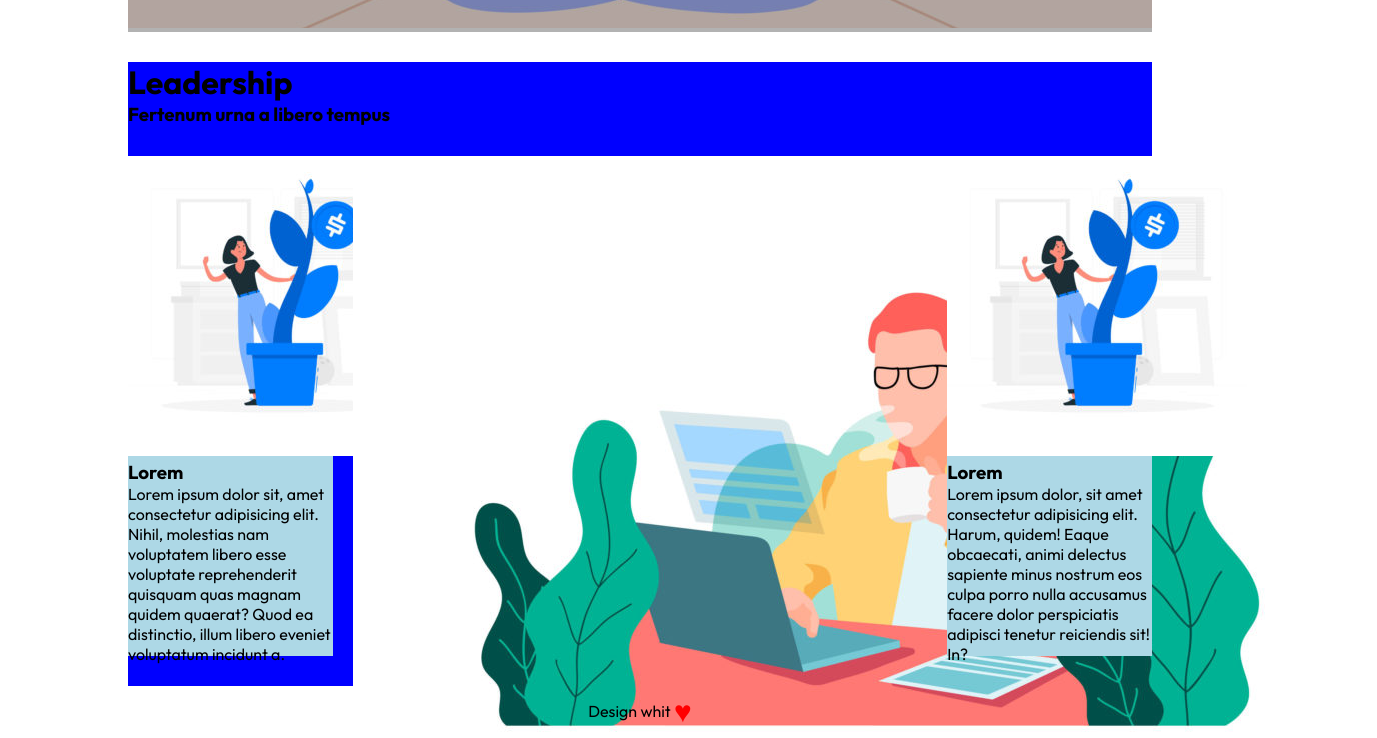
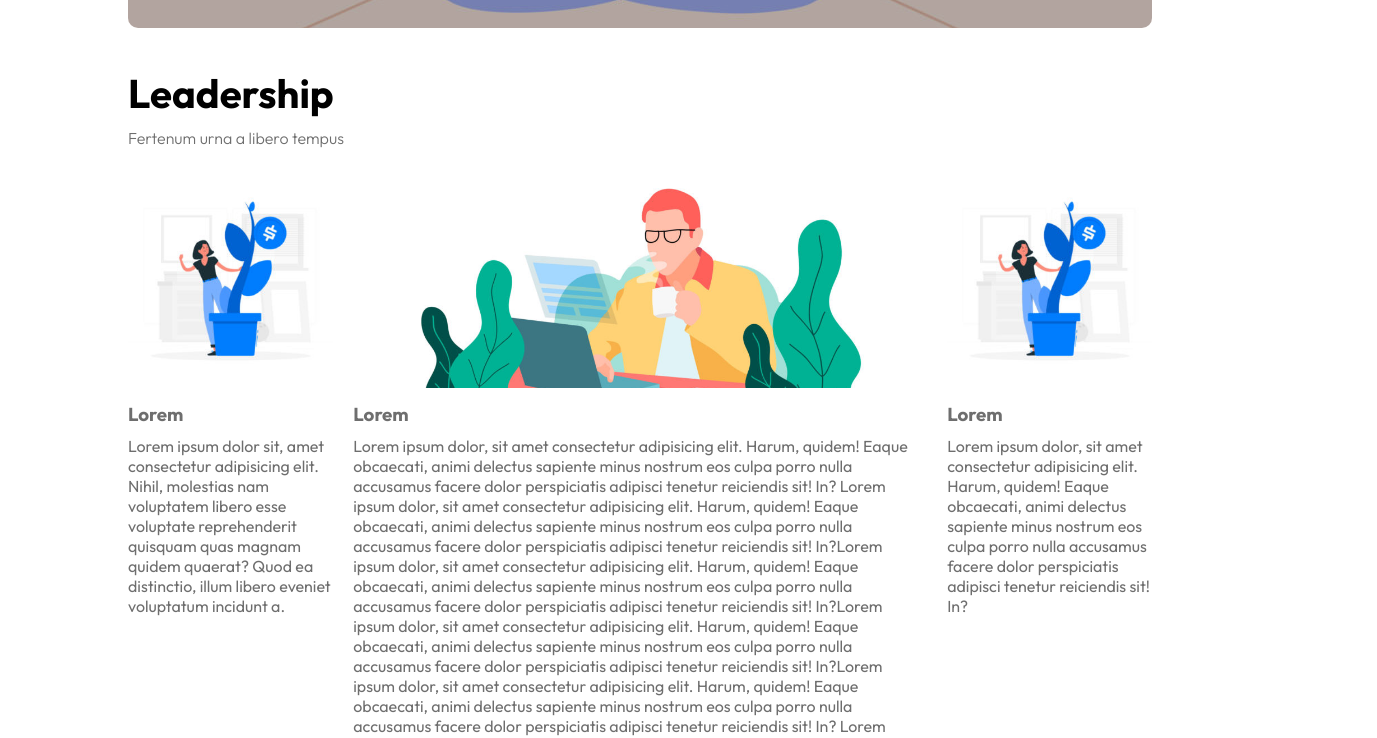
Before and after one commit to FedePizze/htmlcss-wp, a plain HTML site: page index.html in a window 1280 px wide. Shown: the part 630-1368 px from the top of the page, 1377 px wide, since content can reach past the window. Drawn offline with Linux system fonts and the light colour scheme.

Commit message:
completo-senza-overlay-colonne-css

```diff
--- a/style.css
+++ b/style.css
@@ -47,9 +47,15 @@ header nav ul{
     position: relative;
 }
 
+#problem{
+    font-size: 0;
+}
+
 .yellow-box img{
     width: 100%;
     height: 500px;
+    object-fit: cover;
+    border-radius: 10px;
 }
 
 .overlay{
@@ -59,11 +65,9 @@ header nav ul{
     right: 0;
     bottom: 0px;
     left: 0px;
+    border-radius: 10px;
 }
 
-.yellow-box img{
-    object-fit: cover;
-}
 
 .title{
     color: white;
@@ -89,25 +93,58 @@ h1, h3{
 
 /* float */
 .light-blue-box{
-    margin: 30px 0px;
+    margin: 40px 0px;
+}
+
+.light-blue-box h1{
+    font-size: 250%;
+    font-weight: 700;
+}
+
+.light-blue-box h3{
+    font-size: 100%;
+    font-weight: 300;
+    color: rgb(110, 110, 110);
 }
 
 .blue-box{
     width: 100%;
-    background-color: blue;
     padding-bottom: 30px;
 }
 
+/* colonne */
 .box-20{
     float: left;
-    background-color: lightblue;
     height: 500px;
     width: 20%;
 }
 
+.box-20 span{
+    display: inline-block;
+}
+
+.blue-box img{
+    width: 100%;
+    height: 200px;
+    object-fit: cover;
+}
+
+.blue-box span{
+    display: inline-block;
+    color: rgb(110, 110, 110);
+}
+
+.blue-box h3{
+    margin: 10px 0px;
+    color: rgb(110, 110, 110);
+}
+
+.box-overlay{
+    width: 100%;
+}
+
 .box-60{
     float: left;
-    background-color: lightblue;
     height: 500px;
     width: 56%;
     margin: 0px 2%;
@@ -122,13 +159,12 @@ h1, h3{
 /* footer */
 footer{
     text-align: center;
-    margin-top: 10px;
+    margin-top: 30px;
 }
 
 footer span{
     width: 100%;
     margin-top: 15px;
-    font-size: ;
 }
 
 footer span:first-child{
```
